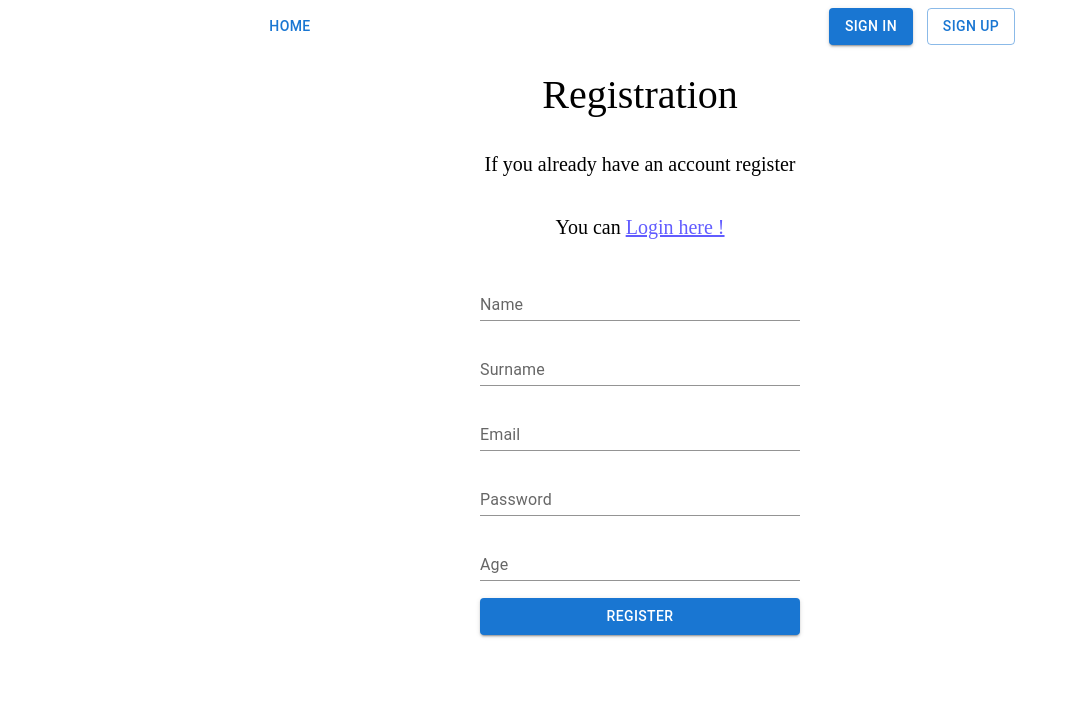
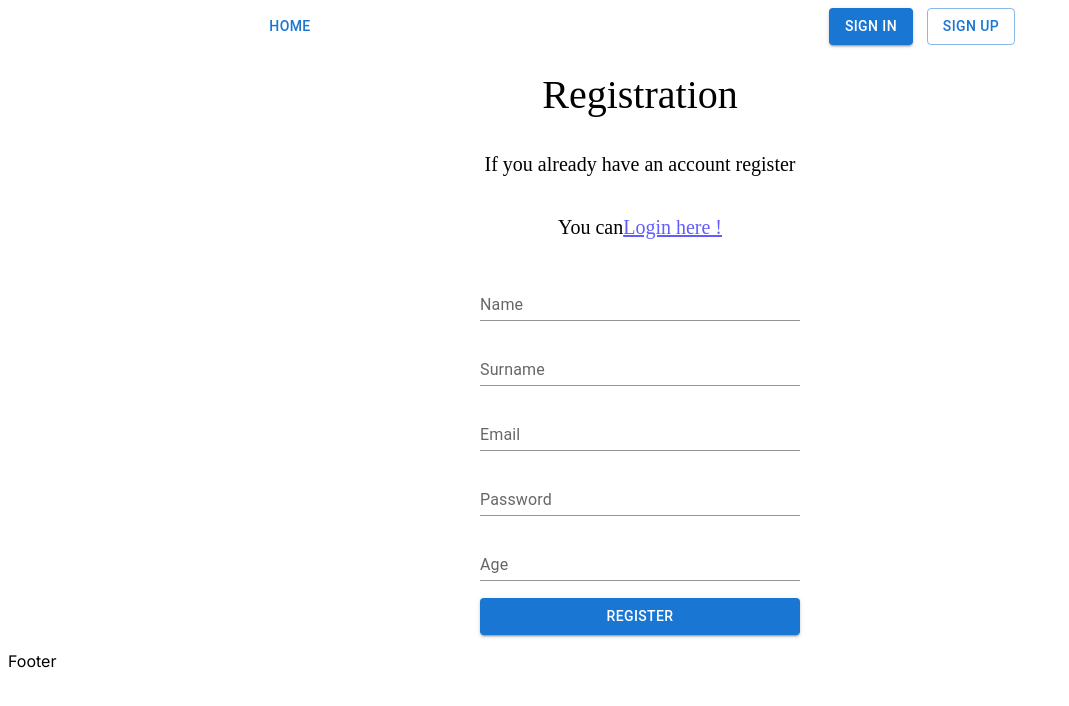
Before and after one commit to Michail-Seglin/Auth-Mongoose, a Next.js app in the folder client/: page /reg in a window 1280 px wide. Shown: the top 706 px of the page, without its empty margins (0-1069 px from the left). Built offline with nearby package versions, Linux system fonts and the light colour scheme.

Commit message:
insertFooter

```diff
--- a/client/src/app/auth/page.js
+++ b/client/src/app/auth/page.js
@@ -7,6 +7,7 @@ import Link from "next/link"
 import { useRouter } from 'next/navigation'
 import { useState } from 'react'
 import Header from '@/src/components/Header/Header'
+import Footer from '@/src/components/Footer/Footer'
 
 export default function Auth() {
     const [inp, setInp] = useState({})
@@ -46,6 +47,7 @@ export default function Auth() {
                     <Button variant="contained" onClick={sendData}>Continue</Button>
                 </div>
             </div>
+            <Footer />
         </div>
     )
 }
--- a/client/src/app/page.js
+++ b/client/src/app/page.js
@@ -6,6 +6,7 @@ export default function Home() {
     <div>
       <Header />
       <h1>Home page</h1>
+      <Footer />
     </div>
   )
 }
--- a/client/src/app/reg/page.js
+++ b/client/src/app/reg/page.js
@@ -7,6 +7,7 @@ import Link from "next/link"
 import { useRouter } from 'next/navigation'
 import { useState } from 'react'
 import Header from '@/src/components/Header/Header'
+import Footer from '@/src/components/Footer/Footer'
 
 export default function Reg() {
     const [inpData, setInpData] = useState({})
@@ -56,6 +57,7 @@ export default function Reg() {
                     <Button variant="contained" onClick={sendData}>Register</Button>
                 </div>
             </div>
+            <Footer />
         </div>
 
     )
--- /dev/null
+++ b/client/src/components/Footer/Footer.js
@@ -0,0 +1,9 @@
+'use client'
+
+import style from './style.module.scss'
+
+export default function Footer() {
+    return (
+        <p>Footer</p>
+    )
+}
--- /dev/null
+++ b/client/src/components/Footer/style.module.scss
@@ -0,0 +1,4 @@
+p {
+    display: flex;
+    align-items: center;
+}
```
